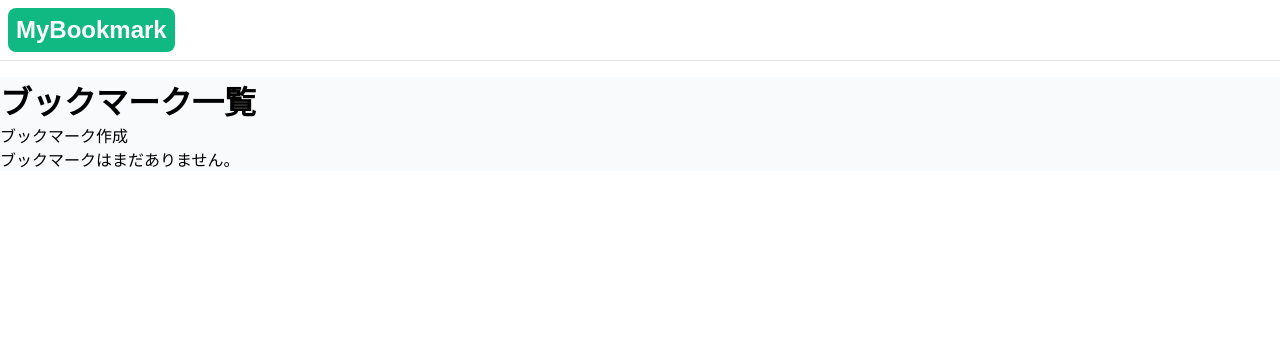
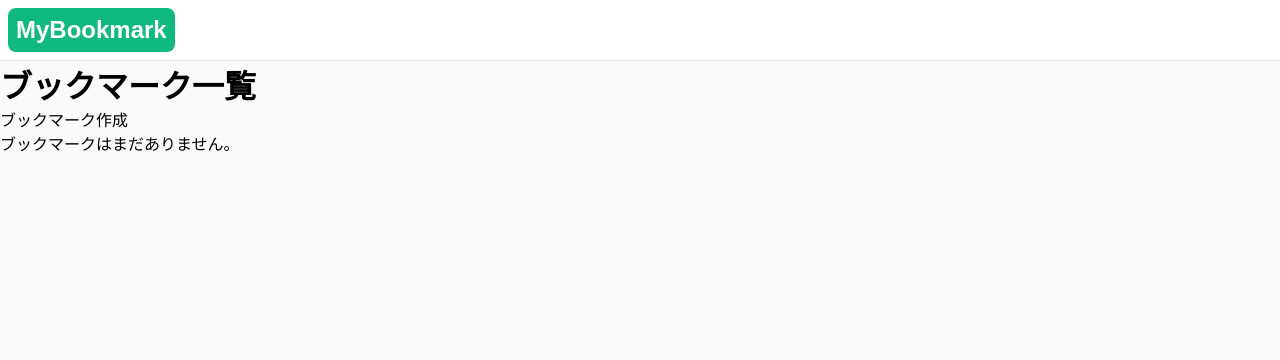
Before and after one commit to masunoob/MyBookmark, a Django app: page / in a window 1280 px wide. Shown: the top 360 px of the page. Run offline with Django 5.2, Linux system fonts and the light colour scheme; data that the repository does not hold is empty.

Commit message:
base.cssの修正
- 背景色をbody側で設定するように
- divider の marginを削除

```diff
--- a/main_app/static/main_app/css/base.css
+++ b/main_app/static/main_app/css/base.css
@@ -10,6 +10,7 @@
 
 /* ベーススタイル */
 body {
+  background-color: var(--background-color);
   margin: 0;
   padding: 0;
   font-family: 'Noto Sans JP', sans-serif;
@@ -48,5 +49,4 @@ button {
 .divider {
   background-color: #e6e6e6;
   height: 1px;
-  margin-bottom: 1rem;
 }
```
